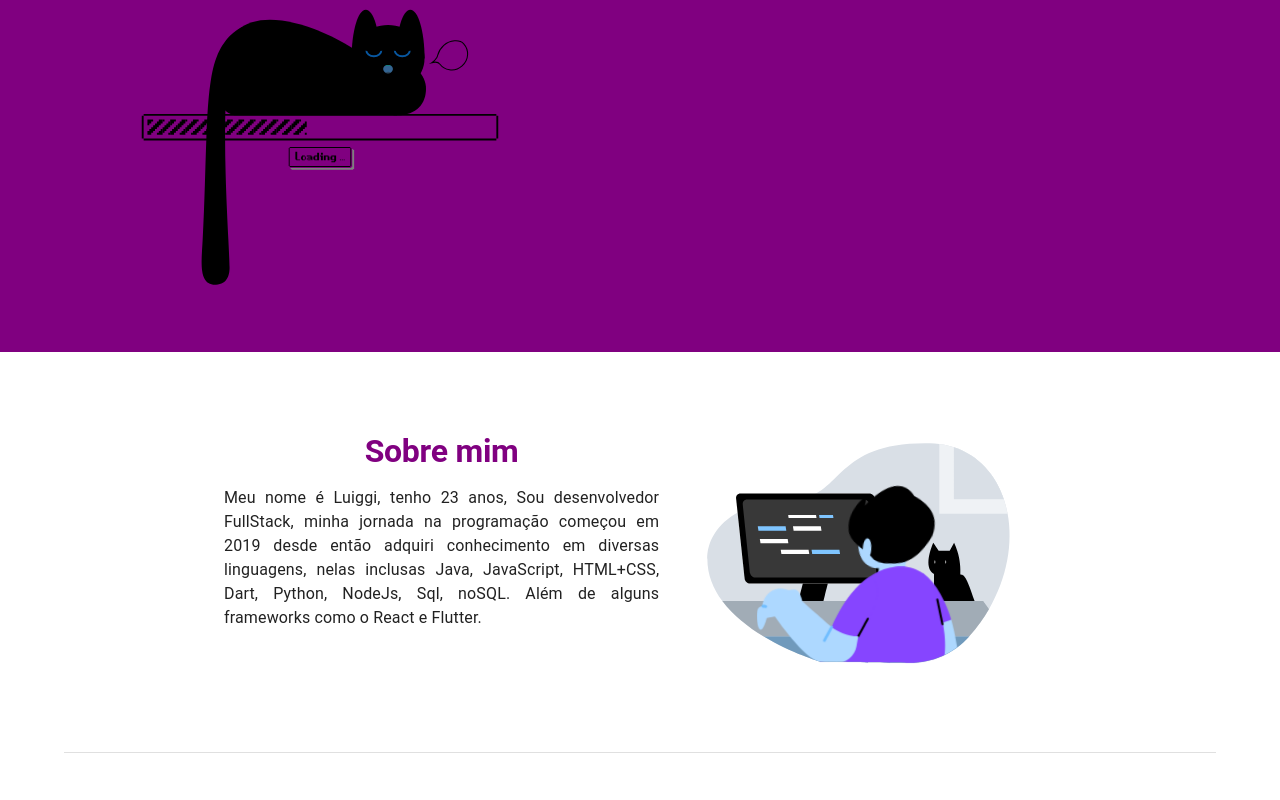
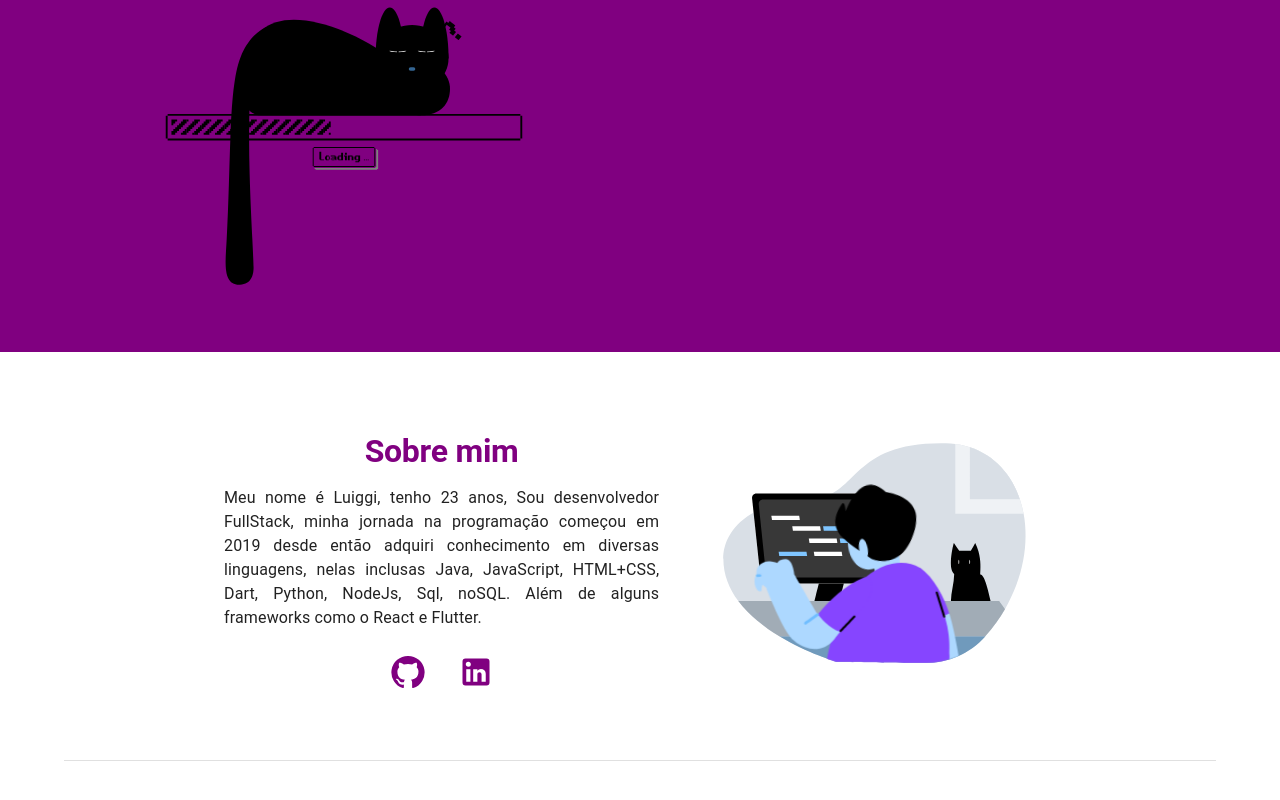
Before and after one commit to Ludige/Portfolio-React, a React (Create React App) app: page / in a window 1280 px wide. Shown: the part 448-1248 px from the top of the page. Built offline with nearby package versions, Linux system fonts and the light colour scheme.

Commit message:
Commit: Button for GIt and Linkedin

```diff
--- a/src/App.js
+++ b/src/App.js
@@ -1,37 +1,26 @@
 
-import { Box, AppBar, Container, Paper, Typography, Divider} from "@mui/material";
+import { Box, AppBar, Container, Paper, Typography, Divider, IconButton} from "@mui/material";
 import { Component } from "react";
 import Lottie from "lottie-react";
 import 'aos/dist/aos.css';
+import dayjs from 'dayjs'
 //Components
 import ButtonComponent from "./components/Button";
 import Presentation from "./components/Presentation";
+
 //Animations
-import sleepingCatAnimation from "./assets/sleeping_cat.json"
-import anime from "./assets/progrsmadorGato.json"
-
+import sleepingCatAnimation from "./assets/sleeping_cat.json";
+import anime from "./assets/progrsmadorGato.json";
+//Icons
+import GitHubIcon from '@mui/icons-material/GitHub';
+import LinkedInIcon from '@mui/icons-material/LinkedIn';
 
 // function scrollTo (){
 //     Link.scrollTo('contato');
 // };
 
 function getAge(){
-  let date = new Date();
-  let actualYear = date.getFullYear();
-  let actualMonth = date.getMonth() + 1;
-  let today = date.getDate();
-
-  let birthday = 12;
-  let birthMonth = 12;
-  let birthYear = 2000;
-
-  let age = actualYear - birthYear;
-
-  if ((actualMonth < birthMonth) || (actualMonth === birthMonth && today < birthday)) {
-      age--;
-  }
-
-  return age;
+  return dayjs().diff(dayjs('2000-12-12'), 'year');
 };
 
 class App extends Component{
@@ -56,7 +45,7 @@ class App extends Component{
           display: "flex",
           flexDirection: "row",
         }}>
-          <Box sx={{pt:38}}>
+          <Box sx={{pt:38,px:3}}>
             <Lottie animationData={sleepingCatAnimation} style={{width:"40vw"}}/>
           </Box>
           <Box sx={{pt: 25}}>
@@ -65,23 +54,46 @@ class App extends Component{
         </Container>
 
       </Box>
-      <Container sx={{height: "100vh"}}>
+      <Container sx={{height: "500vh"}}>
             <Paper elevation={0} sx={{paddingTop:"10vh", display: "flex", flexDirection: "row"}} >
-              <Box sx={{width: {xs:1, md:"34vw"}, height: {xs:1, md:"30vh"}, paddingLeft:"20vh"}} data-aos="fade-up">
-                <Typography  sx={{fontSize:32, justifyContent: "center",textAlign:"center", fontWeight:"bold", color:"purple", paddingBottom:2, position:"relative"}} variant="h2" >
+              <Box sx={{width: {md:"34vw"}, height: {md:"36vh"}, marginLeft:"20vh"}} data-aos="fade-right">
+                <Typography  sx={{
+                  fontSize:32,
+                  justifyContent: "center",
+                  textAlign:"center",
+                  fontWeight:"bold", color:"purple",
+                  paddingBottom:2,
+                  position:"relative"
+                }} variant="h2" >
                   Sobre mim
                 </Typography>
-                <Typography sx={{fontSize:16,  textAlign:"justify", position:"relative"}} >
+                <Typography sx={{
+                  fontSize:16,
+                  textAlign:"justify",
+                  position:"relative"
+                  }} >
                   Meu nome é Luiggi, tenho {getAge()} anos, Sou desenvolvedor FullStack, minha jornada na programação
                   começou em 2019 desde então adquiri conhecimento em diversas linguagens, nelas inclusas Java,
                   JavaScript, HTML+CSS, Dart, Python, NodeJs, Sql, noSQL. Além de alguns frameworks como o React e Flutter.
                 </Typography>
+                <Box sx={{display: "flex",justifyContent:"center", marginTop:2}}>
+                  <IconButton sx={{color:"purple", marginRight:2}} onClick={() =>{window.open("https://github.com/ludige", "_blank")}}>
+                    <GitHubIcon sx={{width:36, height:36}} />
+                  </IconButton>
+                  <IconButton sx={{color:"purple"}}>
+                    <LinkedInIcon sx={{width:36, height:36}} onClick={() =>{window.open("https://www.linkedin.com/in/ludige/", "_blank")}}/>
+                  </IconButton>
+                </Box>
+
               </Box>
-              <Box sx={{width: {xs:1, md:"34vw"}, height: {xs:1, md:"36vh"}, }}>
-                <Lottie animationData={anime} style={{width:"26vw", paddingLeft: 32}} data-aos="fade-up"/>
+              <Box sx={{width: {xs:1, md:"34vw"}, height: {xs:1, md:"36vh"}}}>
+                <Lottie animationData={anime} style={{width:"26vw", marginLeft: 48}} data-aos="fade-left"/>
               </Box>
             </Paper>
-            <Divider sx={{py: 2}}  data-aos="zoom-in" data-aos-delay="200"/>
+
+            <Divider sx={{marginTop:5, color:"purple"}}  data-aos="zoom-in" data-aos-delay="200"/>
+
+
       </Container>
     </Box>
     );
--- /dev/null
+++ b/src/components/ProjectSection.js
@@ -0,0 +1,6 @@
+import {Paper} from "@mui/material";
+
+export default function ProjectSection(){
+    return <Paper>
+    </Paper>
+}
```
